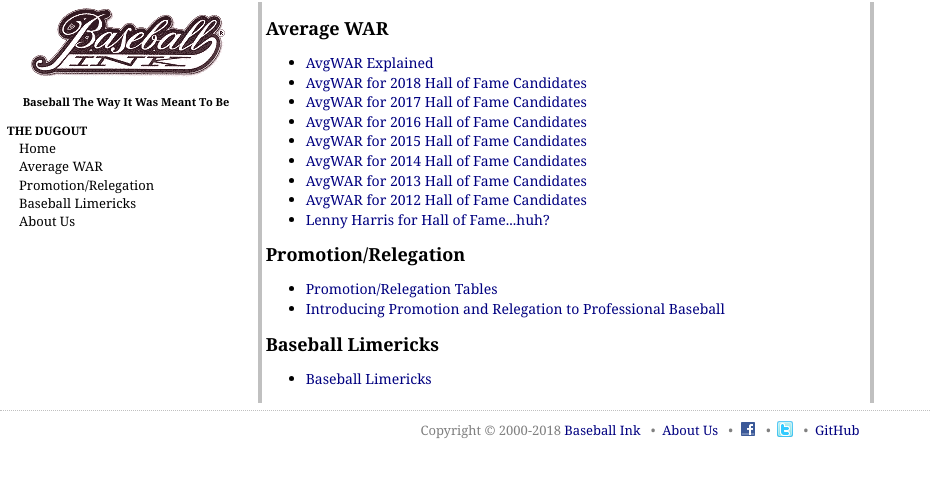
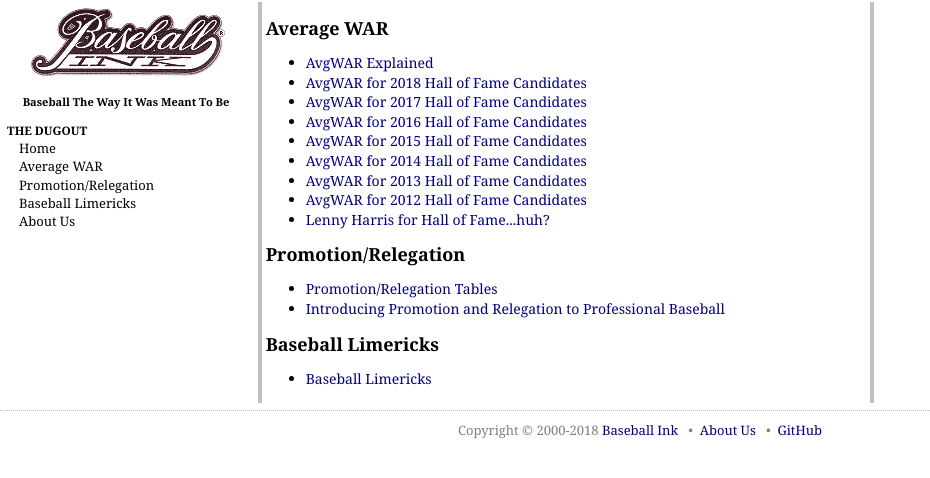
Before and after one commit to jaypalexa/baseballink, a Jekyll site: the page built from index.md, in a window 1280 px wide. Shown: the top 478 px of the page, without its empty margins (0-930 px from the left). Built offline with Jekyll 4.4.1, drawn with Linux system fonts in a browser that asks for light colours.

Commit message:
Removed Facebook and Twitter icons from footer

```diff
--- a/_layouts/default.html
+++ b/_layouts/default.html
@@ -329,21 +329,8 @@
     <div id="footer1">
     Copyright &copy; 2000-2018 <a href="{{ site.url }}{{ site.baseurl }}/pages/about-us.html">Baseball Ink</a>
       &nbsp;&nbsp;&#8226;&nbsp;&nbsp;<a href="{{ site.url }}{{ site.baseurl }}/pages/about-us.html">About Us</a>
-      &nbsp;&nbsp;&#8226;&nbsp;&nbsp;<a href="http://www.facebook.com/pages/Baseball-Ink/106910028062" title="Baseball Ink on Facebook" target="_blank"><img src="{{ site.url }}{{ site.baseurl }}/assets/images/facebook.gif" alt="Baseball Ink on Facebook" width="16" height="16" border="0" align="top" /></a>
-      &nbsp;&nbsp;&#8226;&nbsp;&nbsp;<a href="http://twitter.com/BaseballInk" title="Baseball Ink on Twitter" target="_blank"><img src="{{ site.url }}{{ site.baseurl }}/assets/images/twitter.gif" alt="Baseball Ink on Twitter" width="16" height="16" border="0" align="top" /></a>
       &nbsp;&nbsp;&#8226;&nbsp;&nbsp;<a href="https://github.com/jaypalexa/baseballink" title="GitHub" target="_blank">GitHub</a>
     </div>
-<!--
-    <footer id="footer">
-      <ul class="icons">
-        <li><a href="http://www.facebook.com/pages/Baseball-Ink/106910028062" class="icon fa-facebook"><span class="label">Facebook</span></a></li>
-        <li><a href="http://twitter.com/BaseballInk" class="icon fa-twitter"><span class="label">Twitter</span></a></li>
-      </ul>
-      <div class="copyright">
-        Copyright 2000-2017 &copy; <a href="{{ site.url }}{{ site.baseurl }}/pages/about-us.html">Baseball Ink</a>. Design: <a href="https://templated.co">TEMPLATED</a>.
-      </div>
-    </footer>
--->
     <!-- Scripts -->
 <!--
     <script src="assets/js/jquery.min.js"></script>
```
